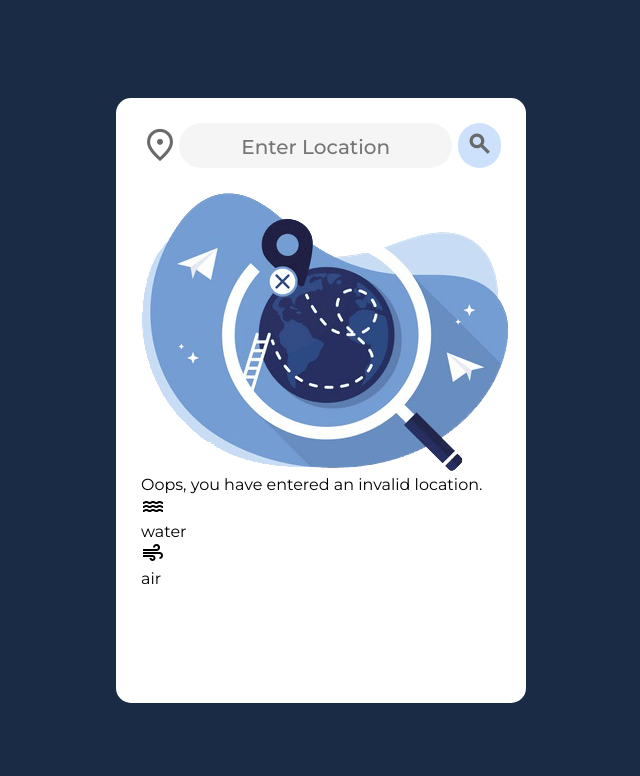
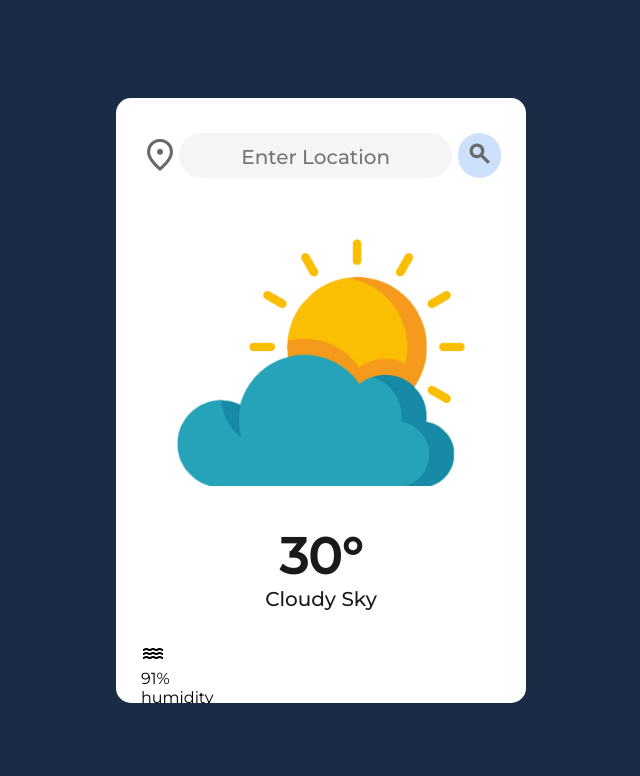
Before and after one commit to benaderaw/weather-app, a plain HTML site: page index.html in a window 1280 px wide. Shown: the whole page, without its empty margins (319-959 px from the left). Drawn offline with nearby package versions, Linux system fonts and the light colour scheme.

Commit message:
Added style to weather images

```diff
--- a/index.html
+++ b/index.html
@@ -36,17 +36,33 @@
       </div>
 
       <div class="display-container">
-        <img src="src/img/404.png" alt="" />
-        <p class="mesaage invalid-message">
-          Oops, you have entered an invalid location.
-        </p>
+        <div class="invalid hidden">
+          <img
+            src="src/img/404.png"
+            alt="invalid-location-img"
+            class="img-404"
+          />
+          <p class="message invalid-message">Oops, invalid location</p>
+        </div>
+
+        <div class="weather-imgs ">
+          <img src="src/img/cloud.png" alt="clear" class="temp-img" />
+          <p class="temp">30&#176</p>
+          <p class="message temp-description">Cloudy Sky</p>
+        </div>
       </div>
 
       <div class="detail-container">
-        <i class="material-symbols-outlined">water</i>
-        <p class="water-detail">water</p>
-        <i class="material-symbols-outlined">air</i>
-        <p class="wind-detail">air</p>
+        <div class="humidity-detail">
+            <i class="material-symbols-outlined">water</i>
+            <p class="humidity-percent">91%</p>
+            <p class="humidity">humidity</p>
+        </div>
+        <div class="wind-detail">
+            <i class="material-symbols-outlined">air</i>
+            <p class="wind-speed">1km/h</p>
+            <p class="wind">wind-speed</p>
+        </div>
       </div>
     </div>
   </body>
--- a/src/css/main.css
+++ b/src/css/main.css
@@ -1,4 +1,5 @@
 :root {
+  --main-text: rgb(26, 26, 26);
   --background-color: rgb(25, 43, 69);
   --container-color: rgb(255, 255, 255);
   --icon-color: rgb(105, 105, 105);
@@ -40,7 +41,8 @@ body {
   width: 100%;
   height: min-content;
   align-items: center;
-  margin-bottom: 25px;
+  margin-top: 10px;
+  margin-bottom: 20px;
 }
 
 .location-form {
@@ -102,3 +104,67 @@ body {
   background-color: var(--btn-hover);
   color: var(--icon-hover);
 }
+
+/* DISPLAY STYLE */
+.display-container {
+  display: flex;
+  flex-wrap: wrap;
+  justify-content: center;
+  margin-bottom: 30px;
+}
+
+.invalid {
+  display: flex;
+  flex-wrap: wrap;
+  justify-content: center;
+  margin-top: 40px;
+  margin-bottom: 30px;
+}
+
+.img-404 {
+  width: 80%;
+  height: auto;
+  margin-bottom: 40px;
+}
+
+.invalid-message {
+  display: flex;
+  font-size: 18px;
+  font-weight: 500;
+  color: var(--search-icon-text-color);
+}
+
+.weather-imgs {
+  display: flex;
+  flex-wrap: wrap;
+  justify-content: center;
+}
+
+.temp-img {
+  width: 80%;
+  height: auto;
+  margin-bottom: 40px;
+}
+
+.temp {
+  display: flex;
+  flex-basis: 100%;
+  font-size: 50px;
+  font-weight: 700;
+  color: var(--main-text);
+  justify-content: center;
+}
+
+.temp-description {
+  display: flex;
+  flex-basis: 100%;
+  font-size: 20px;
+  font-weight: 500;
+  color: var(--main-text);
+
+  justify-content: center;
+}
+
+.hidden {
+  display: none;
+}
```
